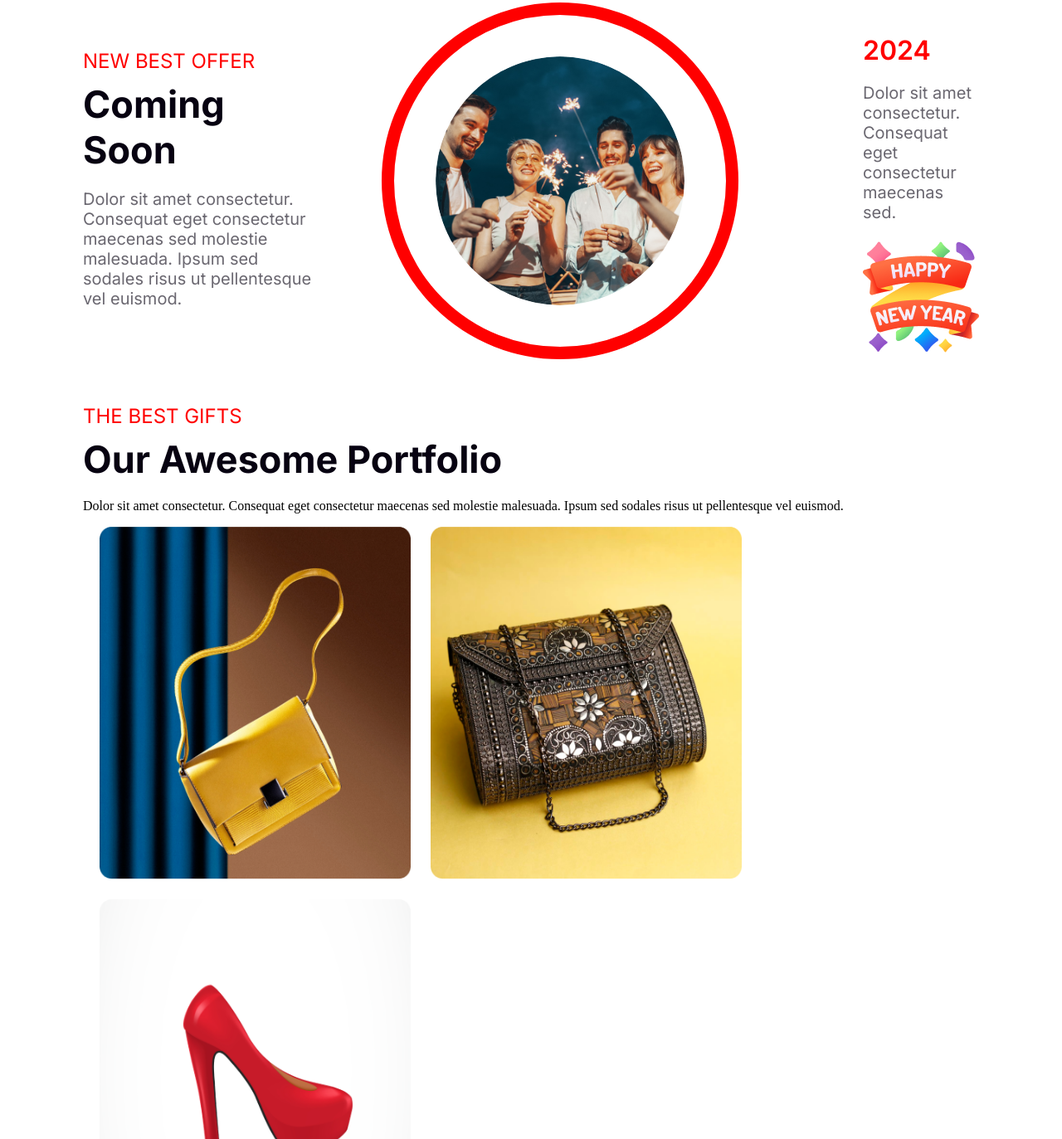
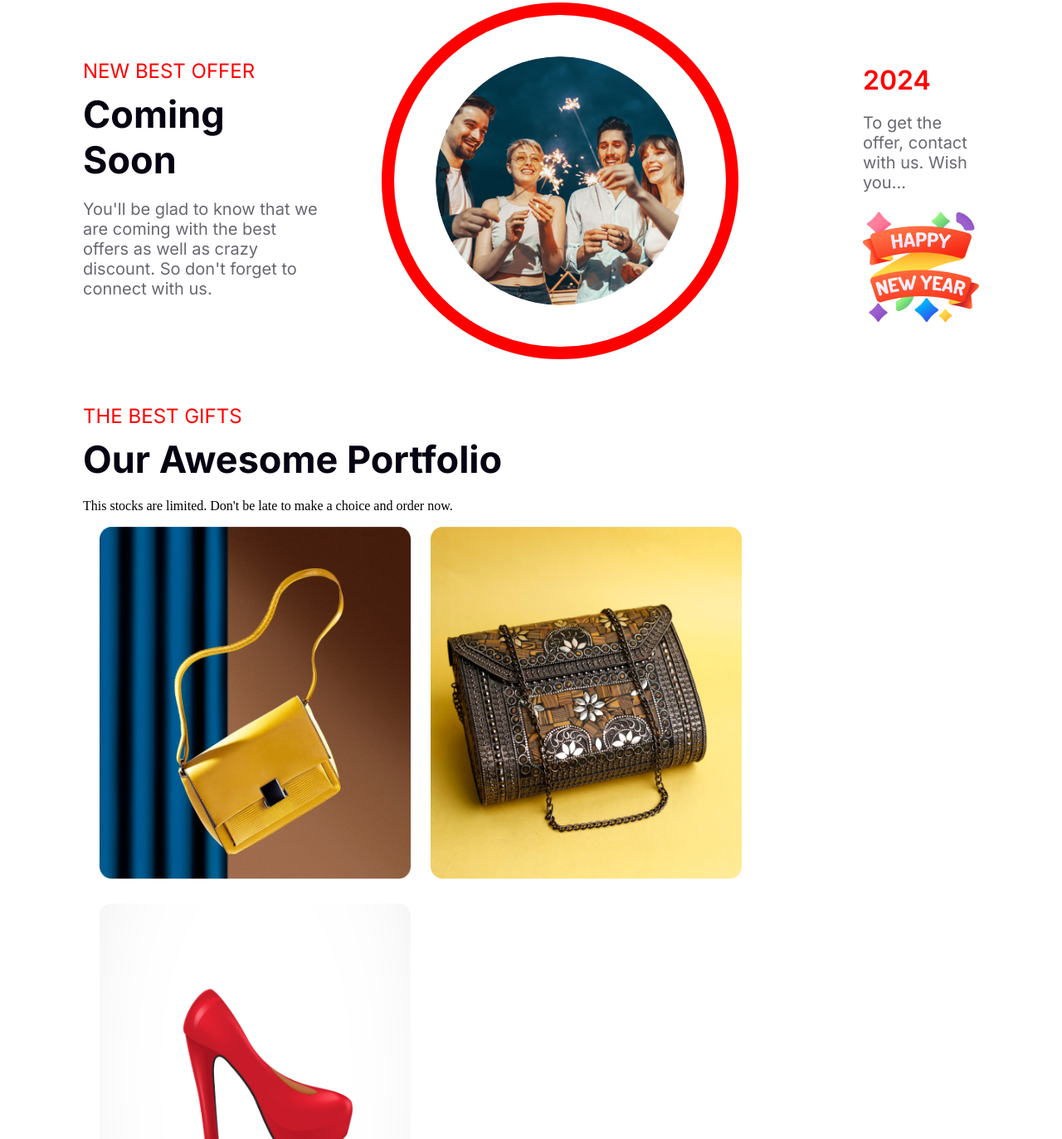
Before and after one commit to SangramBishwas/Assignment-01, a plain HTML site: page index.html in a window 1280 px wide. Shown: the part 2984-4357 px from the top of the page at 83% size. Drawn offline with Linux system fonts and the light colour scheme.

Commit message:
final commit

```diff
--- a/Styles/style.css
+++ b/Styles/style.css
@@ -193,13 +193,12 @@ margin-bottom: 20px;
 .product{
   display: flex;
   flex-direction: column;
-  justify-content: space-around;
+  align-items: center;
 }
 .item img{
   width: 375px;
   height: 425px;
-  margin-bottom: 20px;
-  margin-left: 20px;
+  margin: 0 0 25px 20px;
 }
 
 .item img:hover {
--- a/index.html
+++ b/index.html
@@ -27,7 +27,8 @@
       <div class="party">
         <div class="text">
         <h3>Welcome to<br>midnight party</h3>
-        <p>Dolor sit amet consectetur. Consequat eget consectetur maecenas sed molestie malesuada. Ipsum sed sodales risus ut pellentesque vel euismod. </p>
+        <p>This party will be arranged at the evening in New Park Hotel. If you want to join the party,
+          click the button "JOIN NOW".</p>
         <button class="btn">JOIN NOW</button>
       </div>
       <div class="png">
@@ -48,21 +49,22 @@
       <div class="offer">
         <h6 class="red">NEW BEST OFFER</h6>
         <h3 class="head3">Coming Soon</h3>
-       <p>Dolor sit amet consectetur. Consequat eget consectetur maecenas sed molestie malesuada. Ipsum sed sodales risus ut pellentesque vel euismod.</p>
+       <p>You'll be glad to know that we are coming with the best offers as well as crazy discount.
+        So don't forget to connect with us.</p>
       </div>
       <div class="round">
         <img src="images/ellipse.png" alt="Ellipse" width="300px" height="300px">
       </div>
       <div class="hpn">
         <h3 class="meet">2024</h3>
-        <p class="paragraph">Dolor sit amet consectetur. Consequat eget consectetur maecenas sed.</p>
+        <p class="paragraph">To get the offer, contact with us. Wish you...</p>
         <img src="images/Group-6.png" alt="Happy New Year">
       </div>
     </section>
     <section class="four">
       <h6 class="red">THE BEST GIFTS</h6>
       <h3 class="head3">Our Awesome Portfolio</h3>
-      <p class="paragraph">Dolor sit amet consectetur. Consequat eget consectetur maecenas sed molestie malesuada. Ipsum sed sodales risus ut pellentesque vel euismod.</p>
+      <p class="paragraph">This stocks are limited. Don't be late to make a choice and order now.</p>
       <div class="product">
         <div class="item">
           <img src="images/Rectangle 3.png" alt="">
@@ -80,8 +82,9 @@
     <section class="five">
       <img src="images/Group 61.png" alt="">
       <h3 class="head3">Subscribe Newsletter</h3>
-      <p class="paragraph">Dolor sit amet consectetur. Consequat eget consectetur maecenas sed
-       molestie malesuada. Ipsum sed sodales risus ut pellentesque vel euismod. Eleifend nunc purus quam id fermentum amet amet sit consectetur.</p>
+      <p class="paragraph">If you want to subscribe our paid newsletter,
+        Enter your email at this input and hit the subscribe button to follow the next few steps.
+        So let's start...</p>
       <form class="mail">
         <input type="email" placeholder="Enter your email">
         <input type="submit" value="Subscribe">
```
